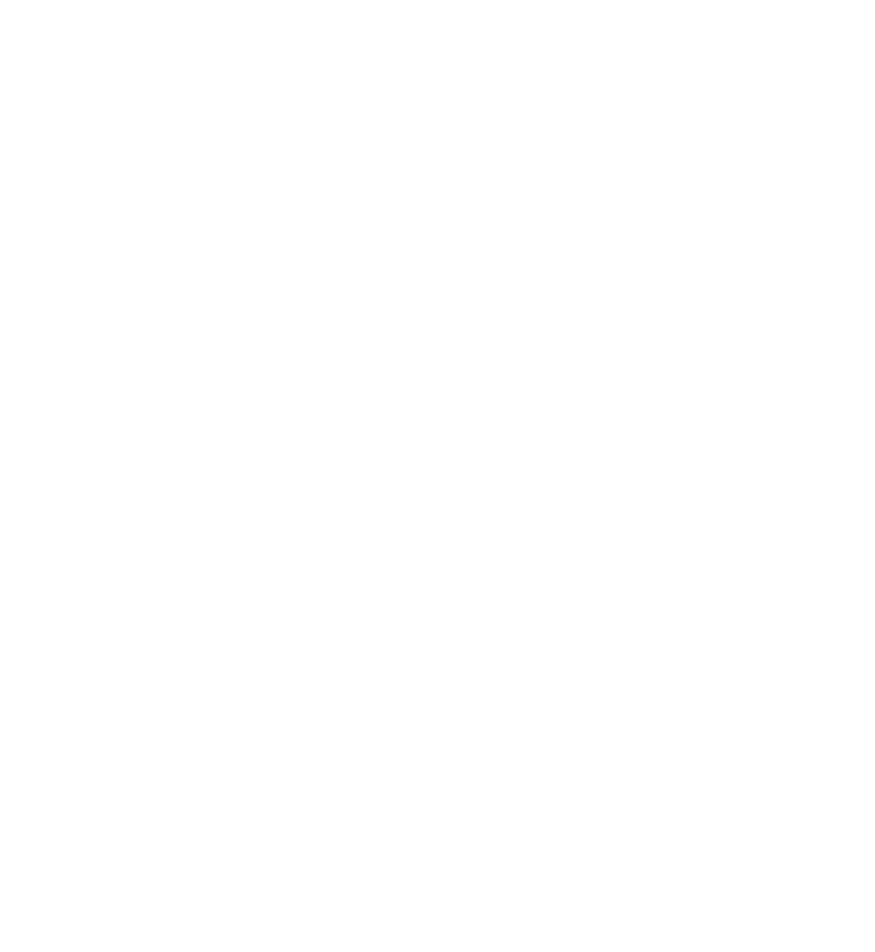
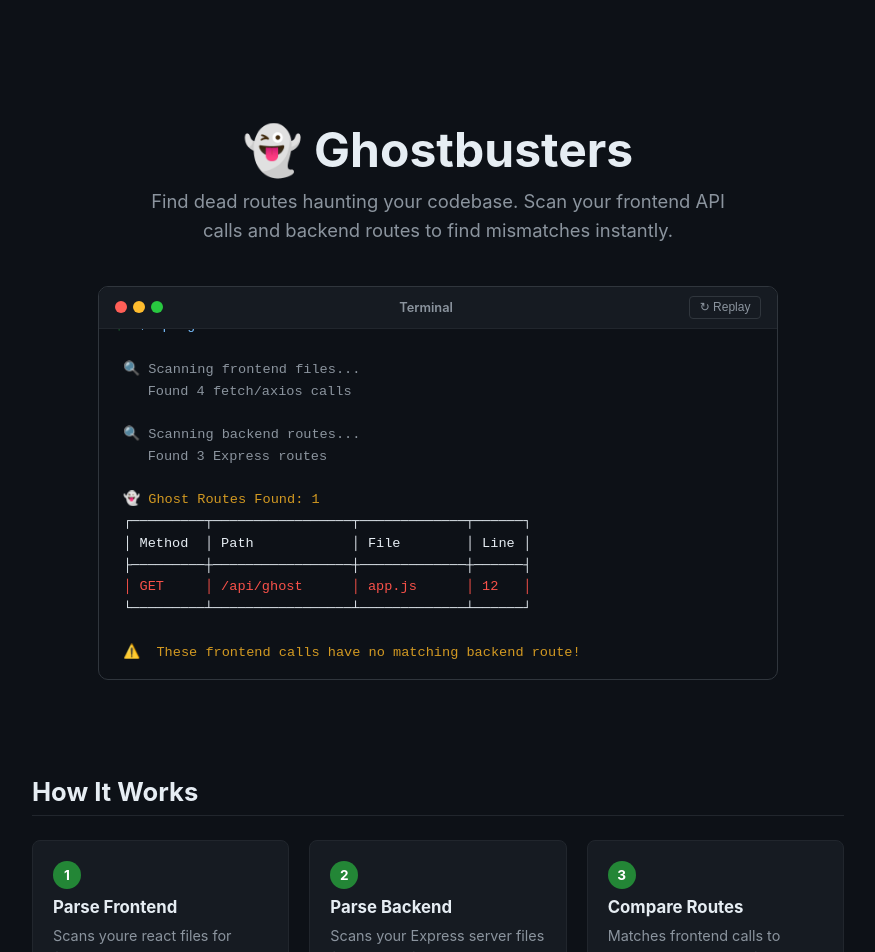
Before and after one commit to MannyFrias/Ghostbusters, a Svelte app in the folder web/: page / in a window 1280 px wide. Shown: the top 952 px of the page, without its empty margins (202-1077 px from the left). Before the commit the page ends 800 px from the top, so only its background shows below. Built offline with nearby package versions, Linux system fonts and the light colour scheme.

Commit message:
frontend almost completed final edits coming soon

```diff
--- a/web/index.html
+++ b/web/index.html
@@ -4,7 +4,8 @@
     <meta charset="UTF-8" />
     <link rel="icon" type="image/svg+xml" href="/vite.svg" />
     <meta name="viewport" content="width=device-width, initial-scale=1.0" />
-    <title>web</title>
+    <meta name="description" content="Find dead routes haunting your codebase. Ghostbusters scans frontend API calls and backend routes to find mismatches." />
+    <title>Ghostbusters 👻</title>
   </head>
   <body>
     <div id="app"></div>
--- a/web/src/App.svelte
+++ b/web/src/App.svelte
@@ -1,6 +1,6 @@
 <script>
   import CodeBlock from "./lib/codeBlock.svelte";
-  import Demo from "./lib/demo.svelte";
+  import Demo from "./lib/Demo.svelte";
 
   // these strings will be passed as CodeBlock components
 
@@ -11,13 +11,13 @@
   }`;
 
    const usageCommand = `# Basic scan
-npx ghostbusters scan
+  npx ghostbusters scan
 
 # Specify directories
-npx ghostbusters scan --frontend ./src/client --backend ./src/server
+  npx ghostbusters scan --frontend ./src/client --backend ./src/server
 
 # Output as JSON
-npx ghostbusters scan --format json`;
+  npx ghostbusters scan --format json`;
 
   const configFile = `// ghostbusters.config.js
 export default {
@@ -29,8 +29,8 @@
 const steps = [
   {
     number: 1,
-    title: "parse frontend",
-    description: "scans youre react files for fetch and axios calls. Extracts the URL and HTTP method"
+    title: "Parse Frontend",
+    description: "Scans youre react files for fetch and axios calls. Extracts the URL and HTTP method"
   },
    {
       number: 2,
@@ -49,3 +49,167 @@
     }
 ]
 </script>
+
+<main>
+  <section class="hero">
+    <h1>👻 Ghostbusters</h1>
+    <p class="tagline">Find dead routes haunting your codebase. Scan your frontend API calls and backend routes to find mismatches instantly.</p>
+    <Demo />
+  </section>
+
+  <section class="steps">
+    <h2>How It Works</h2>
+    <div class="steps-grid">
+      {#each steps as step}
+        <div class="step-card">
+          <span class="step-number">{step.number}</span>
+          <h3>{step.title}</h3>
+          <p>{step.description}</p>
+        </div>
+      {/each}
+    </div>
+  </section>
+
+  <section class="install">
+    <h2>Installation</h2>
+    <CodeBlock code={installCommand} language="bash" />
+  </section>
+
+  <section class="config">
+    <h2>Configuration</h2>
+    <p class="section-description">Create a <code>ghostbusters.config.js</code> in your project root to customize scan directories and ignore patterns.</p>
+    <CodeBlock code={configFile} language="javascript" />
+  </section>
+
+  <section class="package-json">
+    <h2>Package.json Setup</h2>
+    <p class="section-description">Add a script to your <code>package.json</code> for easy scanning.</p>
+    <CodeBlock code={packageJsonScript} language="json" />
+  </section>
+
+  <section class="usage">
+    <h2>Usage</h2>
+    <CodeBlock code={usageCommand} language="bash" />
+  </section>
+
+  <footer>
+    <p>Built with 👻 by the <a href="https://github.com/Ghostbusters" target="_blank" rel="noopener">Ghostbusters</a> team</p>
+  </footer>
+</main>
+
+<style>
+  :global(body) {
+    margin: 0;
+    background-color: #0d1117;
+    color: #e6edf3;
+    font-family: -apple-system, BlinkMacSystemFont, 'Segoe UI', Helvetica, Arial, sans-serif;
+  }
+
+  main {
+    max-width: 860px;
+    margin: 0 auto;
+    padding: 2rem 1.5rem;
+  }
+
+  .hero {
+    text-align: center;
+    padding: 3rem 0;
+  }
+
+  .hero h1 {
+    font-size: 3rem;
+    margin-bottom: 0.5rem;
+  }
+
+  .tagline {
+    font-size: 1.15rem;
+    color: #8b949e;
+    max-width: 600px;
+    margin: 0 auto 2.5rem;
+    line-height: 1.6;
+  }
+
+  h2 {
+    font-size: 1.6rem;
+    margin-bottom: 1rem;
+    border-bottom: 1px solid #21262d;
+    padding-bottom: 0.5rem;
+  }
+
+  section {
+    margin-bottom: 3rem;
+  }
+
+  .section-description {
+    color: #8b949e;
+    margin-bottom: 1rem;
+    line-height: 1.5;
+  }
+
+  .section-description code {
+    background: #161b22;
+    padding: 0.15em 0.4em;
+    border-radius: 4px;
+    font-size: 0.9em;
+    color: #79c0ff;
+  }
+
+  /* Steps Grid */
+  .steps-grid {
+    display: grid;
+    grid-template-columns: repeat(auto-fit, minmax(200px, 1fr));
+    gap: 1.25rem;
+    margin-top: 1.5rem;
+  }
+
+  .step-card {
+    background: #161b22;
+    border: 1px solid #21262d;
+    border-radius: 8px;
+    padding: 1.25rem;
+    position: relative;
+  }
+
+  .step-card h3 {
+    margin: 0.5rem 0;
+    font-size: 1.05rem;
+  }
+
+  .step-card p {
+    color: #8b949e;
+    font-size: 0.9rem;
+    line-height: 1.5;
+    margin: 0;
+  }
+
+  .step-number {
+    display: inline-flex;
+    align-items: center;
+    justify-content: center;
+    width: 28px;
+    height: 28px;
+    background: #238636;
+    color: #fff;
+    border-radius: 50%;
+    font-size: 0.85rem;
+    font-weight: 700;
+  }
+
+  /* Footer */
+  footer {
+    text-align: center;
+    padding: 2rem 0;
+    border-top: 1px solid #21262d;
+    color: #8b949e;
+    font-size: 0.9rem;
+  }
+
+  footer a {
+    color: #58a6ff;
+    text-decoration: none;
+  }
+
+  footer a:hover {
+    text-decoration: underline;
+  }
+</style>
--- a/web/src/app.css
+++ b/web/src/app.css
@@ -1,79 +1,17 @@
-:root {
-  font-family: system-ui, Avenir, Helvetica, Arial, sans-serif;
-  line-height: 1.5;
-  font-weight: 400;
+*,
+*::before,
+*::after {
+  box-sizing: border-box;
+}
 
-  color-scheme: light dark;
-  color: rgba(255, 255, 255, 0.87);
-  background-color: #242424;
-
-  font-synthesis: none;
-  text-rendering: optimizeLegibility;
+body {
+  margin: 0;
+  padding: 0;
+  min-height: 100vh;
   -webkit-font-smoothing: antialiased;
   -moz-osx-font-smoothing: grayscale;
 }
 
-a {
-  font-weight: 500;
-  color: #646cff;
-  text-decoration: inherit;
-}
-a:hover {
-  color: #535bf2;
-}
-
-body {
-  margin: 0;
-  display: flex;
-  place-items: center;
-  min-width: 320px;
+#app {
   min-height: 100vh;
 }
-
-h1 {
-  font-size: 3.2em;
-  line-height: 1.1;
-}
-
-.card {
-  padding: 2em;
-}
-
-#app {
-  max-width: 1280px;
-  margin: 0 auto;
-  padding: 2rem;
-  text-align: center;
-}
-
-button {
-  border-radius: 8px;
-  border: 1px solid transparent;
-  padding: 0.6em 1.2em;
-  font-size: 1em;
-  font-weight: 500;
-  font-family: inherit;
-  background-color: #1a1a1a;
-  cursor: pointer;
-  transition: border-color 0.25s;
-}
-button:hover {
-  border-color: #646cff;
-}
-button:focus,
-button:focus-visible {
-  outline: 4px auto -webkit-focus-ring-color;
-}
-
-@media (prefers-color-scheme: light) {
-  :root {
-    color: #213547;
-    background-color: #ffffff;
-  }
-  a:hover {
-    color: #747bff;
-  }
-  button {
-    background-color: #f9f9f9;
-  }
-}
--- a/web/src/lib/codeBlock.svelte
+++ b/web/src/lib/codeBlock.svelte
@@ -43,3 +43,59 @@
     <!-- code display -->
     <pre><code>{code}</code></pre>
 </div>
+
+<style>
+  div {
+    position: relative;
+    background: #161b22;
+    border: 1px solid #21262d;
+    border-radius: 8px;
+    margin: 1rem 0;
+    overflow: hidden;
+  }
+
+  .language-label {
+    position: absolute;
+    top: 0.5rem;
+    left: 0.75rem;
+    font-size: 0.7rem;
+    color: #484f58;
+    text-transform: uppercase;
+    font-weight: 600;
+    letter-spacing: 0.05em;
+    user-select: none;
+  }
+
+  .copy-btn {
+    position: absolute;
+    top: 0.5rem;
+    right: 0.75rem;
+    background: none;
+    border: 1px solid #30363d;
+    color: #8b949e;
+    border-radius: 4px;
+    padding: 0.2rem 0.6rem;
+    font-size: 0.75rem;
+    cursor: pointer;
+    transition: color 0.2s, border-color 0.2s;
+  }
+
+  .copy-btn:hover {
+    color: #e6edf3;
+    border-color: #58a6ff;
+  }
+
+  pre {
+    margin: 0;
+    padding: 2rem 1rem 1rem;
+    overflow-x: auto;
+  }
+
+  code {
+    font-family: 'SF Mono', 'Fira Code', 'Courier New', monospace;
+    font-size: 0.85rem;
+    line-height: 1.6;
+    color: #e6edf3;
+  }
+
+</style>
--- a/web/src/lib/demo.svelte
+++ b/web/src/lib/demo.svelte
@@ -1,7 +1,11 @@
 <script>
+  import { untrack } from "svelte";
+
     let visibleLines = $state([]);
 
     let isPlaying = $state(false);
+
+    let scrollContainer = $state(null);
 
     const outputLines = [
     { text: "$ npx ghostbusters scan", type: "command" },
@@ -54,37 +58,164 @@
    */
 
    $effect(() => {
+    untrack(() => {
       playDemo();
+    })
    });
+
+
+   $effect(() => {
+    visibleLines.length;
+
+    if (scrollContainer) {
+      scrollContainer.scrollTop = scrollContainer.scrollHeight;
+    }
+   })
 </script>
 
 <div class="demo-container">
-    <header class="demo-header">
-        <span class="window-buttons" aria-hidden="true"></span>
+  <div class="demo-header">
+    <span class="window-buttons">
       <span class="btn-red"></span>
       <span class="btn-yellow"></span>
       <span class="btn-green"></span>
-    </header>
+    </span>
+    <span class="title">Terminal</span>
+    <button class="replay-btn" onclick={playDemo}>↻ Replay</button>
+  </div>
 
-    <span class="title">Terminal</span>
-
-    <button
-        class="replay-btn"
-        onclick={playDemo}
-        disabled={isPlaying}
-        type="button"
-    >
-        {isPlaying ? "Playing..." : "↻ Replay"}
-    </button>
-
-    <!-- terminal content -->
-     <div class="demo-content" role="log" aria-live="polite">
+  <div class="demo-content" bind:this={scrollContainer}>
     {#each visibleLines as line}
-        <div class="line {line.type}">{line.text}</div>
+      <div class="line {line.type}">
+        {#if line.type === "command"}
+          <span class="prompt">$</span>
+        {/if}
+        {line.text}
+      </div>
     {/each}
-
-        {#if !isPlaying}
-        <span class="cursor" aria-hidden="true"></span>
+    {#if isPlaying}
+      <span class="cursor">▊</span>
     {/if}
   </div>
 </div>
+
+<style>
+  .demo-container {
+    background: #0d1117;
+    border: 1px solid #30363d;
+    border-radius: 10px;
+    overflow: hidden;
+    max-width: 680px;
+    margin: 0 auto;
+    text-align: left;
+  }
+
+  .demo-header {
+    display: flex;
+    align-items: center;
+    background: #161b22;
+    padding: 0.6rem 1rem;
+    border-bottom: 1px solid #21262d;
+    position: relative;
+  }
+
+  .window-buttons {
+    display: flex;
+    gap: 6px;
+  }
+
+  .btn-red,
+  .btn-yellow,
+  .btn-green {
+    width: 12px;
+    height: 12px;
+    border-radius: 50%;
+    display: inline-block;
+  }
+
+  .btn-red {
+    background: #ff5f57;
+  }
+
+  .btn-yellow {
+    background: #febc2e;
+  }
+
+  .btn-green {
+    background: #28c840;
+  }
+
+  .title {
+    flex: 1;
+    text-align: center;
+    font-size: 0.8rem;
+    color: #8b949e;
+    font-weight: 600;
+  }
+
+  .replay-btn {
+    background: none;
+    border: 1px solid #30363d;
+    color: #8b949e;
+    border-radius: 4px;
+    padding: 0.2rem 0.6rem;
+    font-size: 0.75rem;
+    cursor: pointer;
+    transition: color 0.2s, border-color 0.2s;
+  }
+
+  .replay-btn:hover {
+    color: #e6edf3;
+    border-color: #58a6ff;
+  }
+
+  .demo-content {
+    padding: 1rem;
+    font-family: 'SF Mono', 'Fira Code', 'Courier New', monospace;
+    font-size: 0.85rem;
+    line-height: 1.6;
+    max-height: 350px;
+    overflow-y: auto;
+  }
+
+  .line {
+    white-space: pre-wrap;
+    word-break: break-word;
+  }
+
+  .line.command {
+    color: #79c0ff;
+  }
+
+  .line.command .prompt {
+    color: #238636;
+    margin-right: 0.5em;
+    font-weight: 700;
+  }
+
+  .line.info {
+    color: #8b949e;
+  }
+
+  .line.warning {
+    color: #d29922;
+  }
+
+  .line.ghost {
+    color: #f85149;
+  }
+
+  .line.table {
+    color: #e6edf3;
+  }
+
+  .cursor {
+    color: #58a6ff;
+    animation: blink 1s step-end infinite;
+  }
+
+  @keyframes blink {
+    0%, 100% { opacity: 1; }
+    50% { opacity: 0; }
+  }
+</style>
```
Lines whose indentation alone changed are shown as unchanged.
